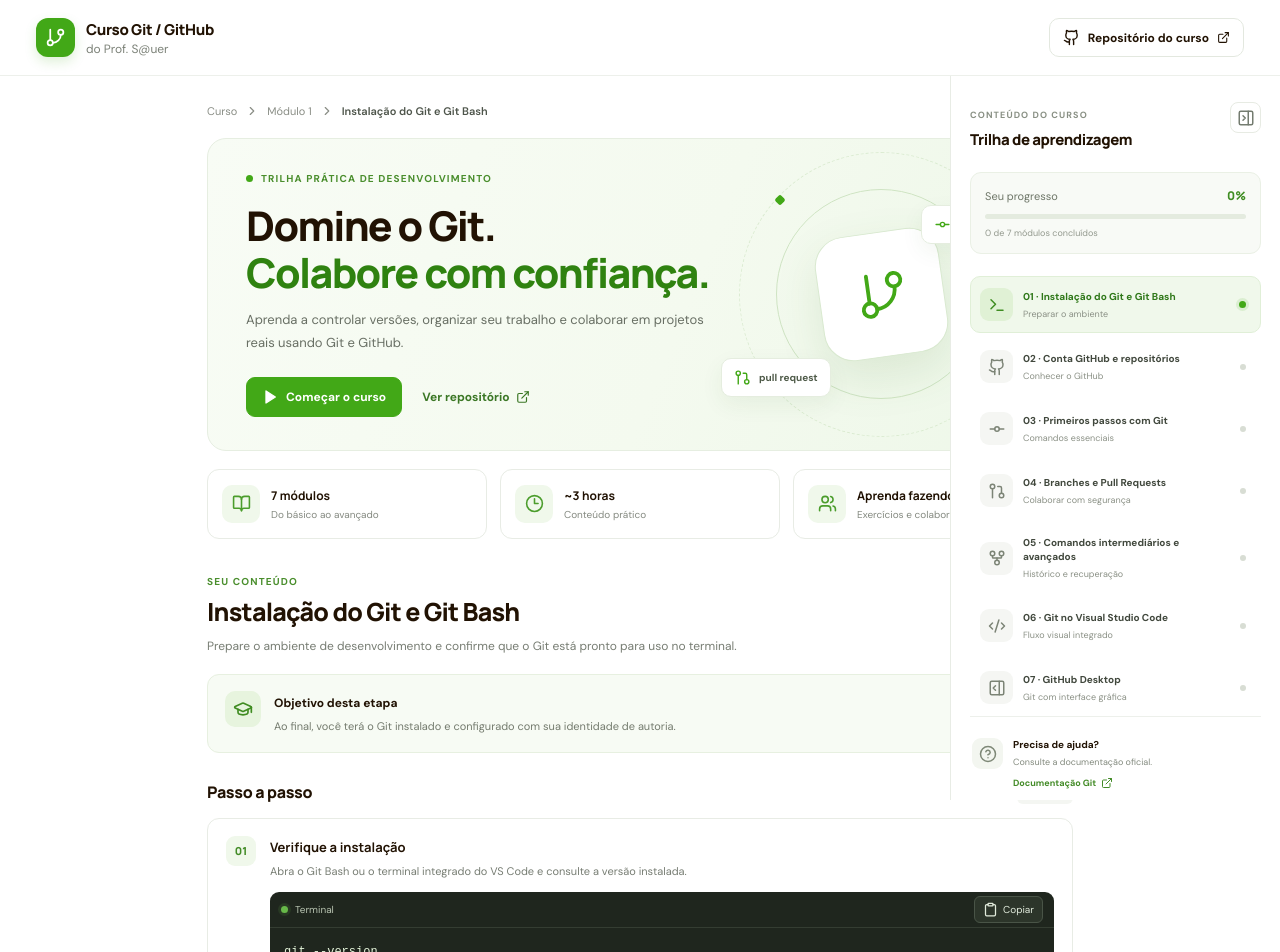
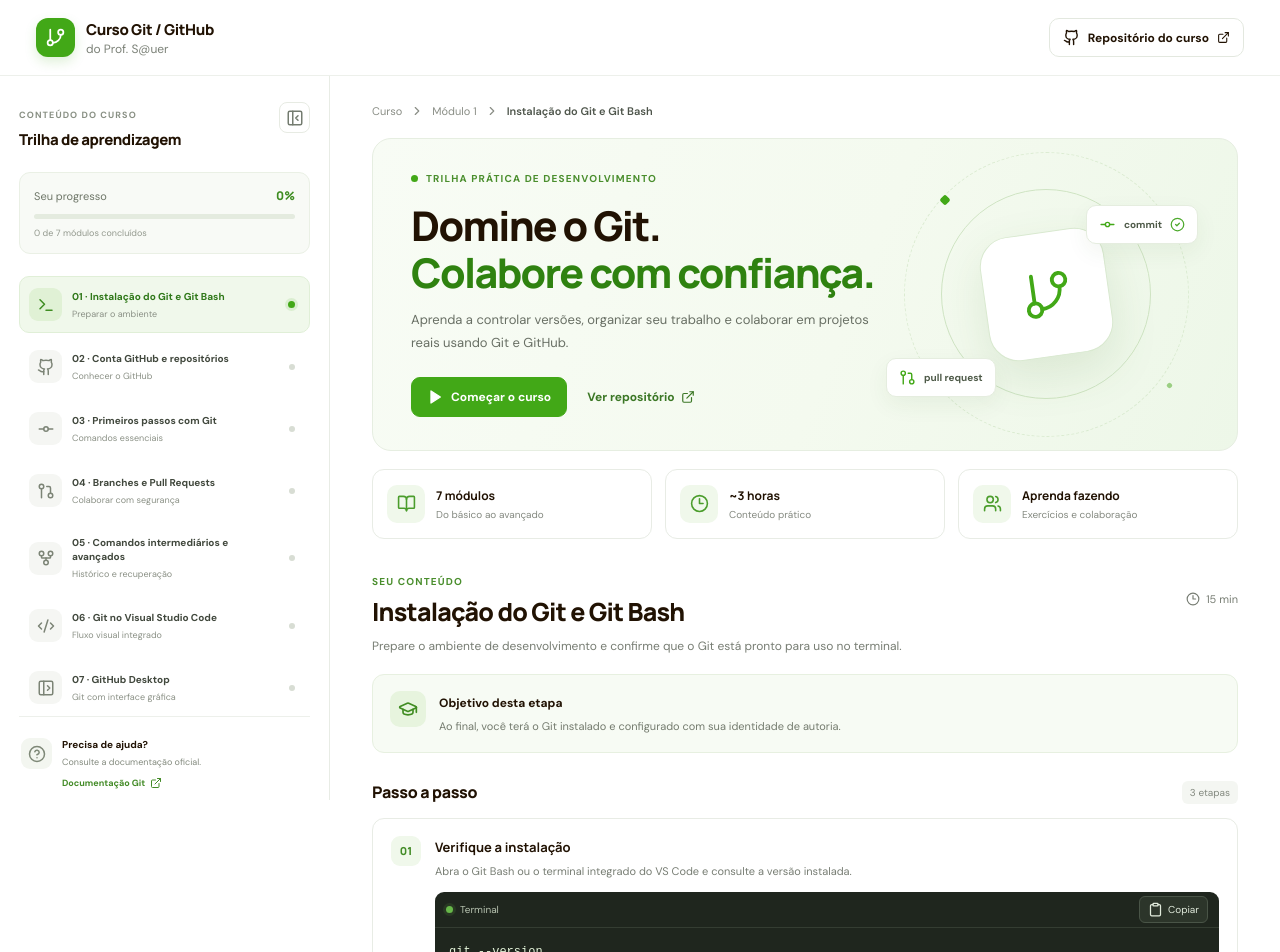
Before and after one commit to alesauer/curso-git-github, a React (Vite) app: page / in a window 1280 px wide. Shown: the top 952 px of the page. Built offline with nearby package versions, Linux system fonts and the light colour scheme.

Commit message:
feat: posiciona sidebar de navegacao a esquerda

```diff
--- a/src/main.jsx
+++ b/src/main.jsx
@@ -4,7 +4,7 @@
   BookOpen, Check, CheckCircle2, ChevronLeft, ChevronRight, ChevronsRight,
   CircleHelp, Clipboard, Clock3, Code2, Command, ExternalLink, FileCode2,
   GitBranch, GitCommitHorizontal, GitFork, GitPullRequest, Github, GraduationCap,
-  Menu, PanelRightClose, PanelRightOpen, Play, Search, Terminal, Users, X
+  Menu, PanelLeftClose, PanelLeftOpen, Play, Search, Terminal, Users, X
 } from 'lucide-react'
 import './styles.css'
 
@@ -86,7 +86,7 @@
     check: ['Abri o repositório no VS Code.', 'Revisei um diff.', 'Fiz stage e commit pela interface.', 'Localizei a opção de branch.']
   },
   {
-    id: 7, title: 'GitHub Desktop', short: 'Git com interface gráfica', icon: PanelRightOpen, duration: '20 min',
+    id: 7, title: 'GitHub Desktop', short: 'Git com interface gráfica', icon: PanelLeftOpen, duration: '20 min',
     intro: 'Conheça uma alternativa gráfica para clonar repositórios, revisar alterações e sincronizar commits.',
     objective: 'Ao final, você conseguirá executar o fluxo básico de versionamento pelo GitHub Desktop.',
     steps: [
@@ -143,6 +143,48 @@
     </header>
 
     <div className="layout">
+      <aside className={`sidebar ${mobileMenu ? 'mobile-open' : ''}`} aria-label="Navegação do curso">
+        <div className="sidebar-head">
+          <div><span className="sidebar-label">CONTEÚDO DO CURSO</span><h2>Trilha de aprendizagem</h2></div>
+          <button className="collapse-btn" onClick={() => setSidebarOpen(!sidebarOpen)} aria-label={sidebarOpen ? 'Recolher menu' : 'Expandir menu'}>
+            {sidebarOpen ? <PanelLeftClose size={18}/> : <PanelLeftOpen size={18}/>}
+          </button>
+        </div>
+        <div className="progress-box">
+          <div className="progress-label"><span>Seu progresso</span><strong>{progress}%</strong></div>
+          <div className="progress-track"><div className="progress-fill" style={{ width: `${progress}%` }}/></div>
+          <span className="progress-caption">{completedCount} de {modules.length} módulos concluídos</span>
+        </div>
+        <nav className="module-nav">
+          {modules.map(module => {
+            const Icon = module.icon;
+            const isActive = module.id === activeId;
+            return <button key={module.id} className={`module-link ${isActive ? 'active' : ''}`} onClick={() => selectModule(module.id)} title={module.title}>
+              <span className="module-icon"><Icon size={18}/></span>
+              <span className="module-text"><strong>{String(module.id).padStart(2, '0')} · {module.title}</strong><small>{module.short}</small></span>
+              <span className="module-state">{completed[module.id] ? <CheckCircle2 size={17}/> : isActive ? <span className="active-dot"/> : <span className="module-empty"/>}</span>
+            </button>
+          })}
+        </nav>
+        <div className="sidebar-bottom">
+          <div className="help-icon"><CircleHelp size={18}/></div>
+          <div className="help-copy"><strong>Precisa de ajuda?</strong><span>Consulte a documentação oficial.</span><a href="https://git-scm.com/doc" target="_blank" rel="noreferrer">Documentação Git <ExternalLink size={12}/></a></div>
+        </div>
+        <a className="github-card" href={repoUrl} target="_blank" rel="noreferrer">
+          <Github size={20}/>
+          <span><strong>Repositório de laboratório</strong><small>alesauer/tutorial-git</small></span>
+          <ExternalLink size={14}/>
+        </a>
+      </aside>
+
+      {!sidebarOpen && (
+        <button className="expand-floating" onClick={() => setSidebarOpen(true)} aria-label="Expandir navegação">
+          <ChevronsRight size={19}/><span>Conteúdo</span>
+        </button>
+      )}
+
+      {mobileMenu && <button className="mobile-backdrop" aria-label="Fechar menu" onClick={() => setMobileMenu(false)}/>}
+
       <main className="main-content">
         <div className="breadcrumb"><span>Curso</span><ChevronRight size={14}/><span>{`Módulo ${activeId}`}</span><ChevronRight size={14}/><strong>{activeModule.title}</strong></div>
         <section className="welcome-card">
@@ -168,16 +210,6 @@
         <div className="lesson-footer"><button className="secondary-btn" disabled={activeId === 1} onClick={() => selectModule(activeId - 1)}><ChevronLeft size={16}/> Módulo anterior</button><button className={`complete-btn ${completed[activeId] ? 'is-complete' : ''}`} onClick={markComplete}>{completed[activeId] ? <CheckCircle2 size={17}/> : <Check size={17}/>} {completed[activeId] ? 'Etapa concluída' : 'Marcar como concluída'}</button><button className="primary-btn next-btn" disabled={activeId === modules.length} onClick={() => selectModule(activeId + 1)}>Próximo módulo <ChevronRight size={16}/></button></div>
         <footer className="footer"><span>Curso Git / GitHub do Prof. S@uer</span><span>Aprender · Praticar · Colaborar</span></footer>
       </main>
-
-      <aside className={`sidebar ${mobileMenu ? 'mobile-open' : ''}`} aria-label="Navegação do curso">
-        <div className="sidebar-head"><div><span className="sidebar-label">CONTEÚDO DO CURSO</span><h2>Trilha de aprendizagem</h2></div><button className="collapse-btn" onClick={() => setSidebarOpen(!sidebarOpen)} aria-label={sidebarOpen ? 'Recolher menu' : 'Expandir menu'}>{sidebarOpen ? <PanelRightClose size={18}/> : <PanelRightOpen size={18}/>}</button></div>
-        <div className="progress-box"><div className="progress-label"><span>Seu progresso</span><strong>{progress}%</strong></div><div className="progress-track"><div className="progress-fill" style={{ width: `${progress}%` }}/></div><span className="progress-caption">{completedCount} de {modules.length} módulos concluídos</span></div>
-        <nav className="module-nav">{modules.map(module => { const Icon = module.icon; const isActive = module.id === activeId; return <button key={module.id} className={`module-link ${isActive ? 'active' : ''}`} onClick={() => selectModule(module.id)} title={module.title}><span className="module-icon"><Icon size={18}/></span><span className="module-text"><strong>{String(module.id).padStart(2, '0')} · {module.title}</strong><small>{module.short}</small></span><span className="module-state">{completed[module.id] ? <CheckCircle2 size={17}/> : isActive ? <span className="active-dot"/> : <span className="module-empty"/>}</span></button> })}</nav>
-        <div className="sidebar-bottom"><div className="help-icon"><CircleHelp size={18}/></div><div className="help-copy"><strong>Precisa de ajuda?</strong><span>Consulte a documentação oficial.</span><a href="https://git-scm.com/doc" target="_blank" rel="noreferrer">Documentação Git <ExternalLink size={12}/></a></div></div>
-        <a className="github-card" href={repoUrl} target="_blank" rel="noreferrer"><Github size={20}/><span><strong>Repositório de laboratório</strong><small>alesauer/tutorial-git</small></span><ExternalLink size={14}/></a>
-      </aside>
-      {!sidebarOpen && <button className="expand-floating" onClick={() => setSidebarOpen(true)} aria-label="Expandir navegação"><ChevronsRight size={19}/><span>Conteúdo</span></button>}
-      {mobileMenu && <button className="mobile-backdrop" aria-label="Fechar menu" onClick={() => setMobileMenu(false)}/>}
     </div>
   </div>
 }
```
Also changed, not shown: src/styles.css, 1 other file (tests, documents, lock files or other folders).
